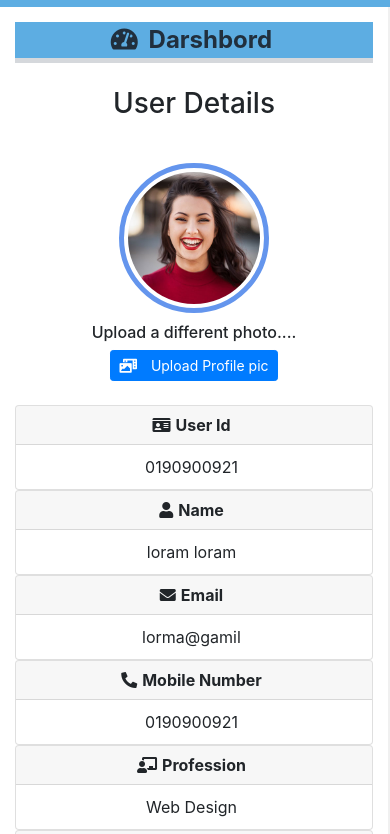
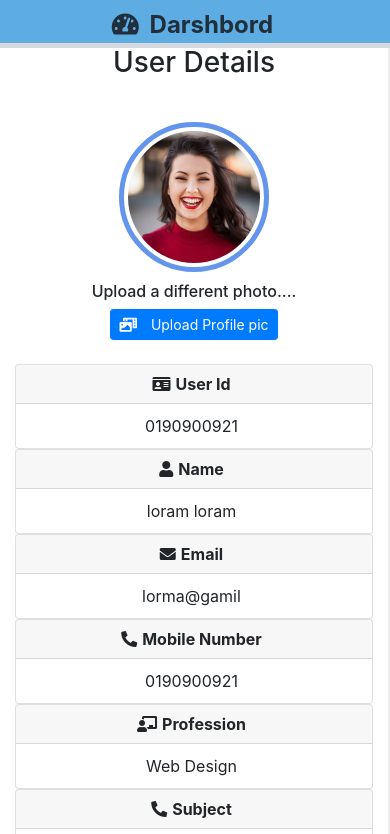
Before and after one commit to YukyNawanjana/Bootstrap-Dashbord, a plain HTML site: page index.html in a window 390 px wide. Shown: the part 56-890 px from the top of the page. Drawn offline with nearby package versions, Linux system fonts and the light colour scheme.

Commit message:
mobile view Fixed

```diff
--- a/dashbord.css
+++ b/dashbord.css
@@ -81,7 +81,18 @@ footer {
 @media screen and (max-width: 767px) {
     .sidenav {
         height: auto;
-        padding: 15px;
+        position: relative;
+        padding: 0px;
+        margin: 0px;
+    }
+    .adminpanel{
+        display: inline-block;
+        position: absolute;
+        top: 0;
+        left: 0;
+        width: 100vw;
+        margin: 0;
+        padding: 0;
     }
     .row.content {height: auto;}
 
```
